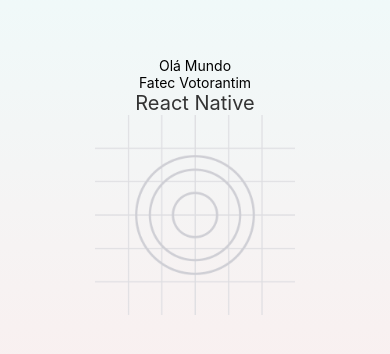
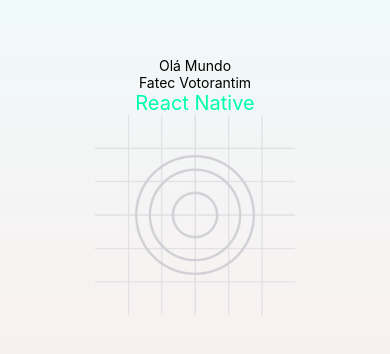
Before and after one commit to fershibli/programacao-mobile-1, a React Native app in the folder my-app/: screen / in a window 390 px wide. Shown: the part 236-590 px from the top of the page. Built offline with nearby package versions, Linux system fonts and the light colour scheme.

Commit message:
adiciona animação de cor ao texto "React Native" na tela inicial

```diff
--- a/my-app/App.js
+++ b/my-app/App.js
@@ -1,11 +1,20 @@
+import React, { useEffect, useState } from 'react';
 import { StatusBar } from 'expo-status-bar';
 import { Image, StyleSheet, Text, View } from 'react-native';
 import { LinearGradient } from 'expo-linear-gradient';
 import imagem from './assets/splash-icon.png'
 
 export default function App() {
+  const [color, setColor] = useState(0);
 
   const nome = 'Fatec Votorantim';
+
+  useEffect(() => {
+    const interval = setInterval(() => {
+      setColor(prevColor => (prevColor + 10) % 360);
+    }, 5);
+    return () => clearInterval(interval);
+  }, []);
 
   return (
     <LinearGradient
@@ -14,7 +23,7 @@ export default function App() {
       >
       <Text>Olá Mundo</Text>
       <Text>{nome}</Text>
-      <Text style={{ fontSize: 20, color: '#333' }}>React Native</Text>
+      <Text style={{ fontSize: 20, color: `hsla(${color}, 100%, 50%, 1.00)` }}>React Native</Text>
       <StatusBar style="auto" />
       <Image source={imagem} style={{ width: 200, height: 200 }} />
     </LinearGradient>
```
